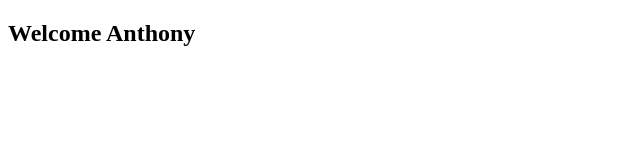
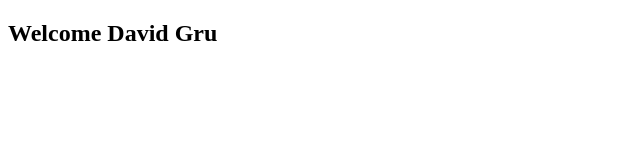
Before and after one commit to RemanthManyam/Upgrade, a React (Vite) app in the folder props-conditional-and-list-rendering/: page / in a window 1280 px wide. Shown: the top 160 px of the page, without its empty margins (0-640 px from the left). Built offline with nearby package versions, Linux system fonts and the light colour scheme.

Commit message:
Method #3 of conditional rendering

```diff
--- a/props-conditional-and-list-rendering/src/App.jsx
+++ b/props-conditional-and-list-rendering/src/App.jsx
@@ -4,7 +4,7 @@ import ConditionalRendering from "./ConditionalRendering";
 function App(){
 
   return(<>
-  <ConditionalRendering username="Anthony" isLoggedIn={true}></ConditionalRendering>
+  <ConditionalRendering username="David Gru" isLoggedIn={true}></ConditionalRendering>
   </>);
 }
 
--- a/props-conditional-and-list-rendering/src/ConditionalRendering.jsx
+++ b/props-conditional-and-list-rendering/src/ConditionalRendering.jsx
@@ -10,7 +10,15 @@ function ConditionalRendering(props){
         //     return(<h4>Please Login to continue</h4>);
         // }
 
-        return(props.isLoggedIn ? <h2>Welcome {props.username}</h2> : <h2>Please Login to continue</h2>)
+        //~~Method #2~~
+        // return(props.isLoggedIn ? <h2>Welcome {props.username}</h2> :
+        //                           <h2>Please Login to continue</h2>)
+
+        //~~Method #3~~
+        const welcomeMessage = <h2>Welcome {props.username}</h2>;
+        const LoginPage = <h2>Please Login to continue</h2>;
+
+        return(props.isLoggedIn ? welcomeMessage : LoginPage);
 }
 
 export default ConditionalRendering;
```
